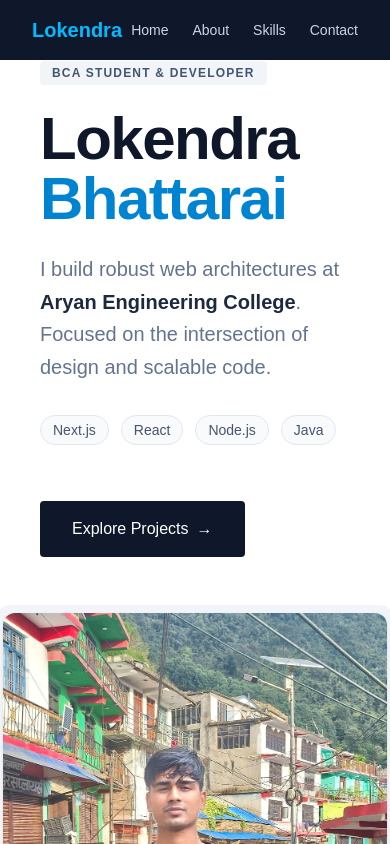
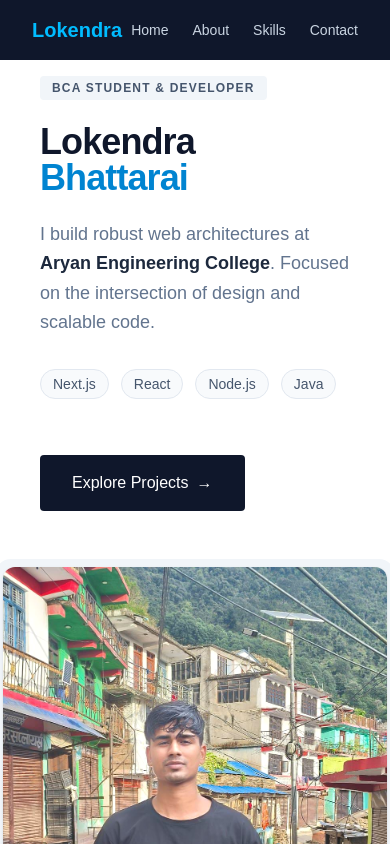
Before and after one commit to bhattarailaxman04-bit/portfolio, a Next.js app in the folder frontend/: page / in a window 390 px wide. Shown: the top 844 px of the page. Built offline with nearby package versions, Linux system fonts and the light colour scheme.

Commit message:
Update Hero and Navbar components

```diff
--- a/frontend/components/Hero.jsx
+++ b/frontend/components/Hero.jsx
@@ -26,16 +26,16 @@ export default function Hero() {
 
       {/* 1. Left side: content */}
       <div className="md:w-3/5 space-y-6">
-        <div className="inline-block px-3 py-1 bg-slate-100 text-slate-600 text-xs font-bold uppercase tracking-widest rounded">
+        <div className="inline-block px-3 py-1 bg-slate-100 text-slate-600 text-xs font-bold uppercase tracking-widest rounded mt-4 md:mt-0">
           BCA Student & Developer
         </div>
 
-        <h1 className="text-6xl font-extrabold tracking-tight text-slate-900 leading-none">
+        <h1 className="text-4xl md:text-6xl font-extrabold tracking-tight text-slate-900 leading-none">
           Lokendra <br />
           <span className="text-sky-600">Bhattarai</span>
         </h1>
 
-        <p className="text-xl text-slate-500 max-w-lg leading-relaxed">
+        <p className="text-lg md:text-xl text-slate-500 max-w-lg leading-relaxed">
           I build robust web architectures at <span className="font-semibold text-slate-800">Aryan Engineering College</span>.
           Focused on the intersection of design and scalable code.
         </p>
--- a/frontend/components/Navbar.jsx
+++ b/frontend/components/Navbar.jsx
@@ -1,7 +1,7 @@
 export default function Navbar({ setActive }) {
   return (
     <nav className="w-full px-8 py-4 flex justify-between items-center bg-slate-900">
-      <h1 className="text-xl font-bold text-sky-400">Lokendra</h1>
+      <h1 className="text-xl font-bold text-sky-400 ">Lokendra</h1>
 
       <ul className="flex gap-6 text-slate-300 text-sm md:text-base">
         <li>
```
